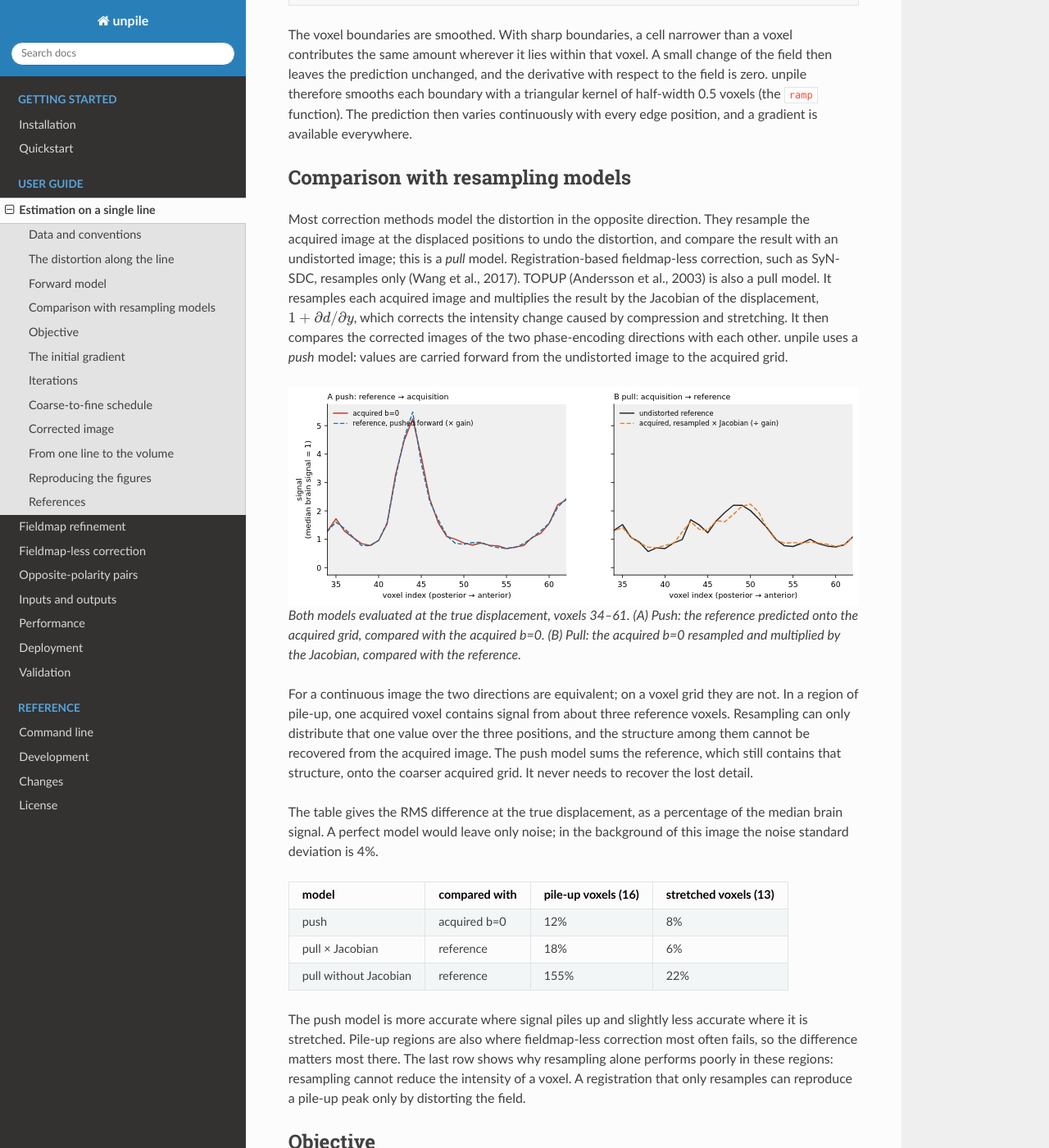
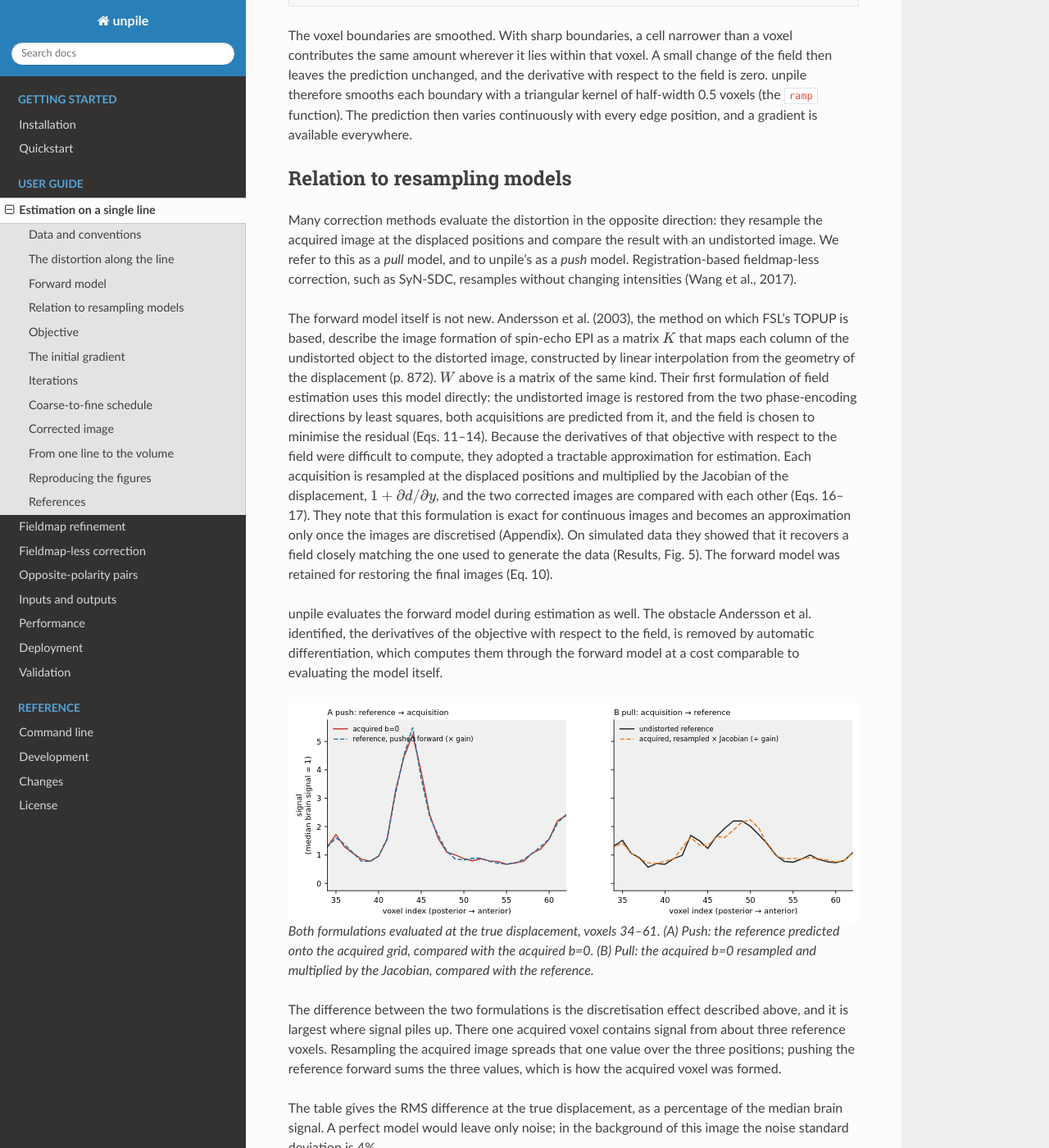
Before and after one commit to PennLINC/unpile-rs, a Sphinx documentation site: the page built from docs/user/how-it-works.md, in a window 1280 px wide and 1400 px high, scrolled down 3566 px. Shown: the whole window at 82% size. Built offline with Sphinx 7.4.7 and the Read the Docs theme 3.1.0, drawn with Linux system fonts in a browser that asks for light colours; some of the changed text lies outside the part shown.

Commit message:
Docs: relate the forward model to Andersson et al. (2003) accurately; single-acquisition restoration limits

````diff
--- a/docs/tools/line_model.py
+++ b/docs/tools/line_model.py
@@ -133,17 +133,27 @@
     return (mask * diff * diff).sum() / mask.sum(), gain
 
 
+def restore(observations, displacements, ridge=1e-3, grad_reg=0.05, **kw):
+    """The image that, pushed forward with each displacement, best explains each observation.
+
+    Solves (sum_k W_k W_k^T + ridge I + grad_reg D^T D) x = sum_k W_k obs_k, the normal equations
+    that ``unwarp`` (one observation) and ``solve_latent`` (two) in src/problem.rs run conjugate
+    gradients on, there with a 3-D gradient penalty.
+    """
+    n = observations[0].shape[-1]
+    dmat = torch.diff(torch.eye(n), dim=0)
+    lhs = ridge * torch.eye(n) + grad_reg * dmat.T @ dmat
+    rhs = torch.zeros(n)
+    for obs, disp in zip(observations, displacements):
+        w = splat_weights(disp, **kw)  # rows: source voxels, so obs = w.T @ x
+        lhs = lhs + w @ w.T
+        rhs = rhs + w @ obs
+    return torch.linalg.solve(lhs, rhs)
+
+
 def unwarp(obs, disp, ridge=1e-3, grad_reg=0.05, **kw):
-    """The corrected line: the image that, pushed forward, best explains the observation.
-
-    Solves (W^T W + ridge I + grad_reg D^T D) x = W^T obs, the normal equations ``unwarp`` in
-    src/problem.rs runs conjugate gradients on (there with a 3-D gradient penalty).
-    """
-    w = splat_weights(disp, **kw)  # rows: source voxels; obs = w.T @ x
-    n = obs.shape[-1]
-    dmat = torch.diff(torch.eye(n), dim=0)
-    lhs = w @ w.T + ridge * torch.eye(n) + grad_reg * dmat.T @ dmat
-    return torch.linalg.solve(lhs, w @ obs)
+    """The corrected line from one observation (``corrected.nii.gz``)."""
+    return restore([obs], [disp], ridge, grad_reg, **kw)
 
 
 def check(testdata):
--- a/docs/tools/make_line_walkthrough.py
+++ b/docs/tools/make_line_walkthrough.py
@@ -370,6 +370,30 @@
     return dict(plain=rms(plain - d["ref"], pile), pull_jac=rms(pb - d["ref"], pile), inverse=rms(inv - d["ref"], pile))
 
 
+def restoration_limits(d):
+    """How much of the pile-up one acquisition can restore, and what the opposite direction adds."""
+    disp = d["field_true"] * d["step"]
+    pile = ((1 + lm.ddx(disp)) < 0.85) & d["brain"]
+    gain = lm.ssd_with_gain(lm.splat(d["ref"], disp), d["obs"], d["near"])[1]
+    out = {}
+    w_one = lm.splat_weights(disp)
+    w_two = torch.cat([w_one, lm.splat_weights(-disp)], 1)
+    for name, w in [("one_direction", w_one), ("two_directions", w_two)]:
+        sv = torch.linalg.svdvals(w)
+        out[f"{name}_zero_singular_values"] = int((sv < 1e-3).sum())
+        out[f"{name}_smallest_singular_value"] = sv.min().item()
+    # noise-free: the reference pushed forward with the true field, restored without any penalty
+    one = lm.restore([lm.splat(d["ref"], disp)], [disp], ridge=1e-6, grad_reg=0.0)
+    two = lm.restore([lm.splat(d["ref"], disp), lm.splat(d["ref"], -disp)], [disp, -disp], ridge=1e-6, grad_reg=0.0)
+    out["noise_free_one_direction"] = rms(one - d["ref"], pile)
+    out["noise_free_two_directions"] = rms(two - d["ref"], pile)
+    # the acquired line at the true field: the penalty, not the model, makes the difference
+    for gr in (0.05, 0.0):
+        out[f"acquired_inverse_grad_reg_{gr}"] = rms(lm.unwarp(d["obs"], disp, grad_reg=gr) / gain - d["ref"], pile)
+    out["acquired_pull_jacobian"] = rms(lm.pullback(d["obs"], disp) / gain - d["ref"], pile)
+    return out
+
+
 def animation(d, snaps, out, dt=0.12, hold=2.0):
     """The fit as an animated SVG: every frame is drawn once and shown in turn by CSS keyframes."""
     keep = [s for s in snaps if s["it"] <= 12 or s["it"] % 6 == 0]
@@ -448,6 +472,7 @@
           [i for i in range(len(d["obs"])) if contrib[i, top] > 0.05 * contrib[:, top].sum()])
     print("RMS at the true field (median brain signal = 1):", pp)
     print("corrected line vs reference in pile-up voxels:", uw)
+    print("restoration limits (true field, pile-up voxels):", restoration_limits(d))
     for level, h in enumerate(LEVELS_MM):
         for s in snaps:
             if s["level"] == level and (s["it"] in (0, 1, 3, 10, ITERS) if level == 0 else s["it"] == ITERS):
--- a/docs/user/how-it-works.md
+++ b/docs/user/how-it-works.md
@@ -78,8 +78,9 @@
 ```
 
 Because the operation redistributes area rather than interpolating values, it conserves the total
-signal on the line. unpile refers to it as a *splat*, or mass-conserving pushforward. In matrix
-form, the share of cell $i$ that falls in output voxel $j$ is the entry $W_{ij}$, and the prediction
+signal on the line. We refer to it as the forward model or push-forward; in the code it is called
+`splat`, a term from computer graphics for distributing a value over a grid. In matrix form, the
+share of cell $i$ that falls in output voxel $j$ is the entry $W_{ij}$, and the prediction
 is $\text{pred}_j = \sum_i W_{ij}\,\text{ref}_i$:
 
 ```{literalinclude} ../tools/line_model.py
@@ -97,31 +98,46 @@
 The prediction then varies continuously with every edge position, and a gradient is available
 everywhere.
 
-## Comparison with resampling models
+## Relation to resampling models
 
-Most correction methods model the distortion in the opposite direction. They resample the acquired
-image at the displaced positions to undo the distortion, and compare the result with an
-undistorted image; this is a *pull* model. Registration-based fieldmap-less correction, such as
-SyN-SDC, resamples only (Wang et al., 2017). TOPUP (Andersson et al., 2003) is also a pull model. It
-resamples each acquired image and multiplies the result by the Jacobian of the displacement,
-$1 + \partial d / \partial y$, which corrects the intensity change caused by compression and
-stretching. It then compares the corrected images of the two phase-encoding directions with each
-other. unpile uses a *push* model: values are carried forward from the undistorted image to the
-acquired grid.
+Many correction methods evaluate the distortion in the opposite direction: they resample the
+acquired image at the displaced positions and compare the result with an undistorted image. We
+refer to this as a *pull* model, and to unpile's as a *push* model. Registration-based
+fieldmap-less correction, such as SyN-SDC, resamples without changing intensities (Wang et al.,
+2017).
+
+The forward model itself is not new. Andersson et al. (2003), the method on which FSL's TOPUP is
+based, describe the image formation of spin-echo EPI as a matrix $K$ that maps each column of the
+undistorted object to the distorted image, constructed by linear interpolation from the geometry
+of the displacement (p. 872). $W$ above is a matrix of the same kind. Their first formulation of
+field estimation uses this model directly: the undistorted image is restored from the two
+phase-encoding directions by least squares, both acquisitions are predicted from it, and the field
+is chosen to minimise the residual (Eqs. 11–14). Because the derivatives of that objective with
+respect to the field were difficult to compute, they adopted a tractable approximation for
+estimation. Each acquisition is resampled at the displaced positions and multiplied by the
+Jacobian of the displacement, $1 + \partial d / \partial y$, and the two corrected images are
+compared with each other (Eqs. 16–17). They note that this formulation is exact for continuous
+images and becomes an approximation only once the images are discretised (Appendix). On simulated
+data they showed that it recovers a field closely matching the one used to generate the data
+(Results, Fig. 5). The forward model was retained for restoring the final images (Eq. 10).
+
+unpile evaluates the forward model during estimation as well. The obstacle Andersson et al.
+identified, the derivatives of the objective with respect to the field, is removed by automatic
+differentiation, which computes them through the forward model at a cost comparable to evaluating
+the model itself.
 
 ```{figure} ../_static/line_push_pull.svg
 :alt: At the true field, the reference pushed forward against the acquired line, and the acquired line resampled with the Jacobian against the reference.
 
-Both models evaluated at the true displacement, voxels 34–61. (A) Push: the reference
+Both formulations evaluated at the true displacement, voxels 34–61. (A) Push: the reference
 predicted onto the acquired grid, compared with the acquired b=0. (B) Pull: the acquired b=0
 resampled and multiplied by the Jacobian, compared with the reference.
 ```
 
-For a continuous image the two directions are equivalent; on a voxel grid they are not. In a
-region of pile-up, one acquired voxel contains signal from about three reference voxels. Resampling
-can only distribute that one value over the three positions, and the structure among them cannot
-be recovered from the acquired image. The push model sums the reference, which still contains that
-structure, onto the coarser acquired grid. It never needs to recover the lost detail.
+The difference between the two formulations is the discretisation effect described above, and it
+is largest where signal piles up. There one acquired voxel contains signal from about three
+reference voxels. Resampling the acquired image spreads that one value over the three positions;
+pushing the reference forward sums the three values, which is how the acquired voxel was formed.
 
 The table gives the RMS difference at the true displacement, as a percentage of the median brain
 signal. A perfect model would leave only noise; in the background of this image the noise standard
@@ -133,11 +149,13 @@
 | pull × Jacobian | reference | 18% | 6% |
 | pull without Jacobian | reference | 155% | 22% |
 
-The push model is more accurate where signal piles up and slightly less accurate where it is
-stretched. Pile-up regions are also where fieldmap-less correction most often fails, so the
-difference matters most there. The last row shows why resampling alone performs poorly in these
-regions: resampling cannot reduce the intensity of a voxel. A registration that only resamples can
-reproduce a pile-up peak only by distorting the field.
+The push formulation fits more closely where signal piles up and slightly less closely where it is
+stretched. This comparison concerns a single acquisition compared with a reference, the setting of
+fieldmap-less correction. It is not a comparison with TOPUP, which compares two acquisitions with
+each other and whose approximation was validated in that setting. The last row shows why
+resampling alone performs poorly in pile-up regions: resampling cannot reduce the intensity of a
+voxel, so a registration that only resamples can reproduce a pile-up peak only by distorting the
+field.
 
 ## Objective
 
@@ -169,7 +187,7 @@
 ## The initial gradient
 
 At zero field the prediction is the reference, scaled by the gain. Automatic differentiation
-through the splat gives the derivative of the objective with respect to the field at every voxel.
+through the forward model gives the derivative of the objective with respect to the field at every voxel.
 
 ```{figure} ../_static/line_gradient.svg
 :alt: The prediction at zero field against the acquired line, and the descent direction for the field, per voxel and projected on the coarse B-spline grid, next to the true displacement.
@@ -258,8 +276,9 @@
 ## Corrected image
 
 With the field estimated, the corrected image is the image that, pushed forward, best explains the
-acquisition. unpile computes it as the least-squares solution with a small smoothness penalty,
-using conjugate gradients (`unwarp` in `src/problem.rs`), and writes it to `corrected.nii.gz`.
+acquisition. unpile computes the least-squares solution with a small ridge and first-derivative
+smoothness penalty, using conjugate gradients (`unwarp` in `src/problem.rs`), and writes it to
+`corrected.nii.gz`.
 
 ```{figure} ../_static/line_unwarp.svg
 :alt: Corrected lines from the estimated field: resampled, resampled with the Jacobian, and the least-squares inverse of the push, against the reference.
@@ -271,9 +290,25 @@
 The displacement field `sdc_warp.nii.gz` is applied by `antsApplyTransforms` as a resampling
 (dotted). It returns signal to the correct position but does not change intensities, so the pile-up
 remains as a broad bright band. Multiplying by the Jacobian corrects the intensities (dashed). The
-least-squares inverse of the push also recovers the structure within the pile-up. In the pile-up
-voxels, the RMS difference from the reference is 152% for resampling, 16% for resampling with the
-Jacobian, and 9% for the inverse of the push.
+solid line is the least-squares inverse.
+
+No method can fully restore the intensities inside a pile-up from a single acquisition. Andersson
+et al. (2003) make this point in the section "On the existence of $K^{-1}$". Where several voxels
+are mapped to one, $K$ is rank deficient, and "we cannot deduce a sample from its mean". The same
+holds for $W$ on this line: 5 of its 85 singular values are zero. Even with the true field and no
+noise, the least-squares restoration from this line differs from the reference by 12% in the
+pile-up voxels. Adding the opposite phase-encoding direction removes the deficiency, because the
+region compressed in one direction is stretched in the other. The stacked matrix
+$[W_{+}\;W_{-}]$ has no singular value below 0.34, and the noise-free restoration is exact. This
+is the design of Andersson et al.'s two-acquisition method and of unpile's `--reverse-epi` mode.
+
+At the estimated field, the RMS difference from the reference in the pile-up voxels is 152% for
+resampling, 16% for resampling with the Jacobian, and 9% for the least-squares inverse. The lower
+value for the least-squares inverse comes from its smoothness penalty, which assigns smooth values
+to the components that the acquisition does not determine; it does not recover the lost detail. At
+the true field, without the penalty, the least-squares inverse and Jacobian resampling differ from
+the reference by the same amount (18%). For a single acquisition, `corrected.nii.gz` is therefore
+a regularised estimate in regions of pile-up.
 
 ## From one line to the volume
 
@@ -289,7 +324,7 @@
   towards zero.
 - With a gradient-echo fieldmap (`--fieldmap`), the field is the fieldmap under its own rigid
   transformation, plus a second-order shim polynomial, plus a B-spline residual with a ridge
-  penalty. The same splat and data term are used to estimate all three; see {doc}`gre-refinement`.
+  penalty. The same forward model and data term are used to estimate all three; see {doc}`gre-refinement`.
 - With a pair of opposite phase-encoding directions (`--reverse-epi`) there is no reference. The
   undistorted image is re-estimated between rounds as the image that, pushed forward with $+d$ and
   $-d$, best explains both acquisitions; see {doc}`opposite-polarity`.
````
